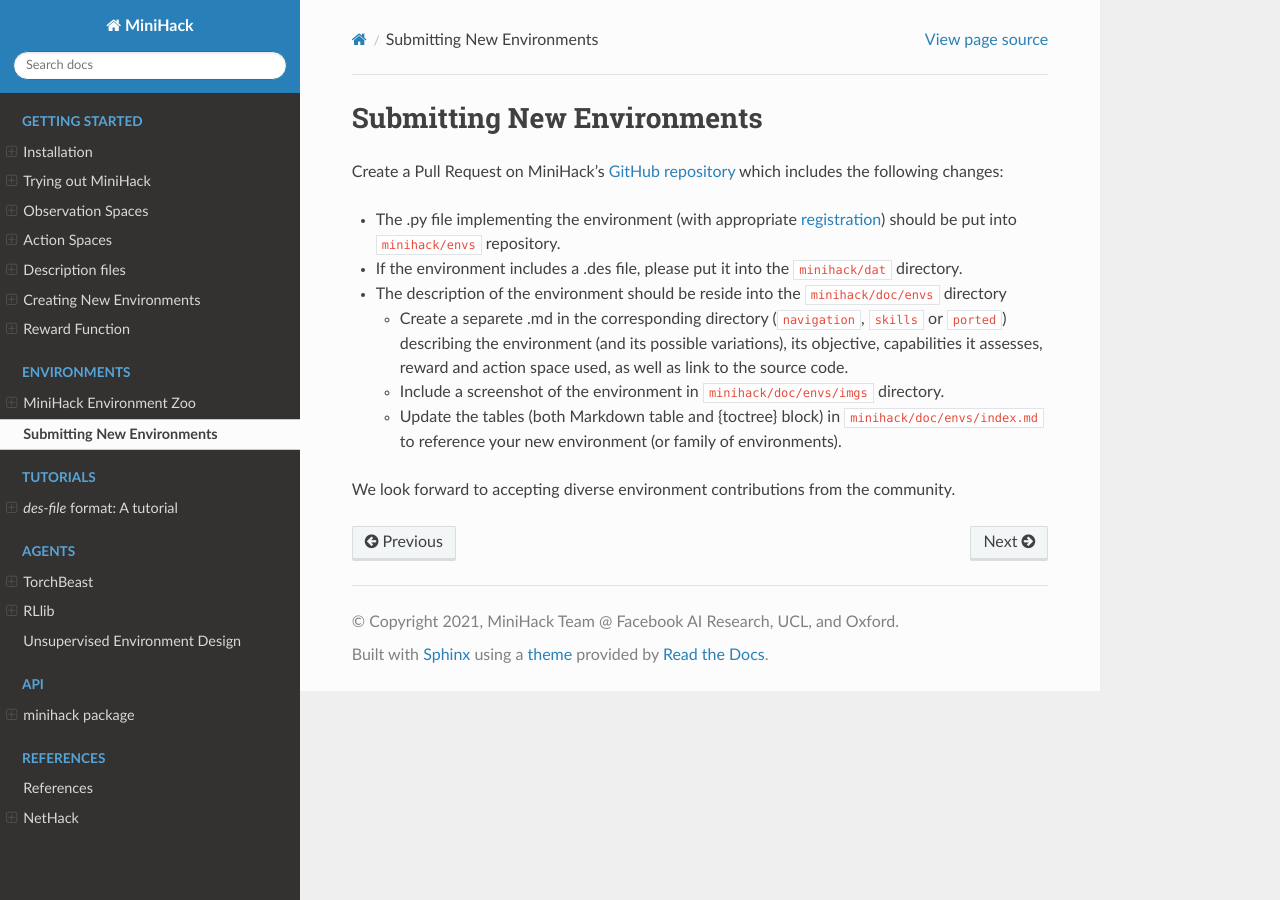
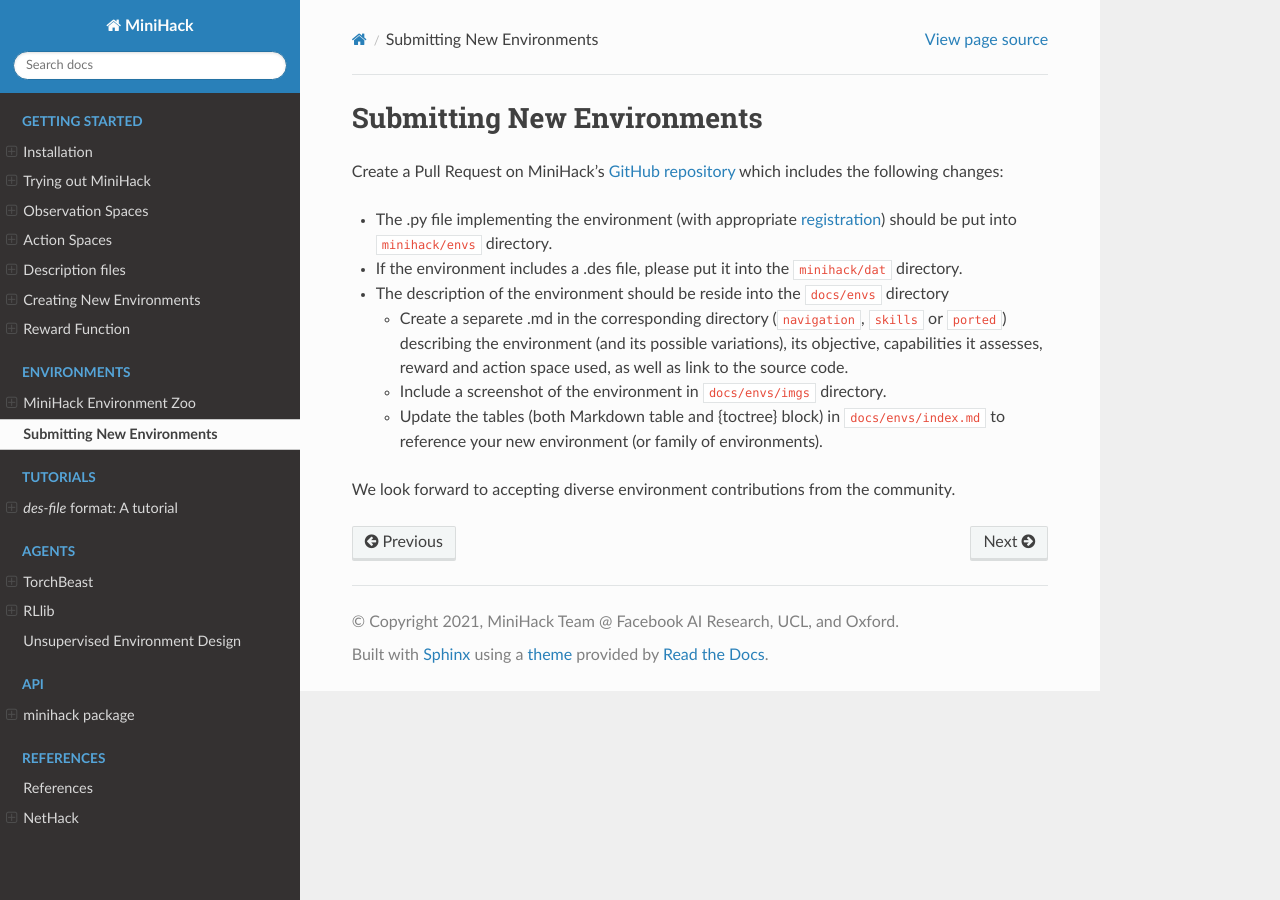
Before and after one commit to facebookresearch/minihack, a Sphinx documentation site: the page built from docs/envs/contributing.md, in a window 1280 px wide. Built offline with Sphinx 7.4.7 and the Read the Docs theme 2.0.0, drawn with Linux system fonts in a browser that asks for light colours; pages that are not in the unit, such as notebooks, are missing from menus.

Commit message:
Updated README

```diff
--- a/docs/envs/contributing.md
+++ b/docs/envs/contributing.md
@@ -1,11 +1,11 @@
 # Submitting New Environments
 
 Create a Pull Request on MiniHack's [GitHub repository](https://github.com/facebookresearch/minihack) which includes the following changes:
-- The .py file implementing the environment (with appropriate [registration](https://github.com/facebookresearch/minihack/blob/main/minihack/envs/__init__.py#L7)) should be put into `minihack/envs` repository.
+- The .py file implementing the environment (with appropriate [registration](https://github.com/facebookresearch/minihack/blob/main/minihack/envs/__init__.py#L7)) should be put into `minihack/envs` directory.
 - If the environment includes a .des file, please put it into the `minihack/dat` directory.
-- The description of the environment should be reside into the `minihack/doc/envs` directory
+- The description of the environment should be reside into the `docs/envs` directory
   - Create a separete .md in the corresponding directory (`navigation`, `skills` or `ported`) describing the environment (and its possible variations), its objective, capabilities it assesses, reward and action space used, as well as link to the source code.
-  - Include a screenshot of the environment in `minihack/doc/envs/imgs` directory.
-  - Update the tables (both Markdown table and {toctree} block) in `minihack/doc/envs/index.md` to reference your new environment (or family of environments).
+  - Include a screenshot of the environment in `docs/envs/imgs` directory.
+  - Update the tables (both Markdown table and {toctree} block) in `docs/envs/index.md` to reference your new environment (or family of environments).
 
 We look forward to accepting diverse environment contributions from the community.
```
Also changed, not shown: README.md (+5 -4 lines).
